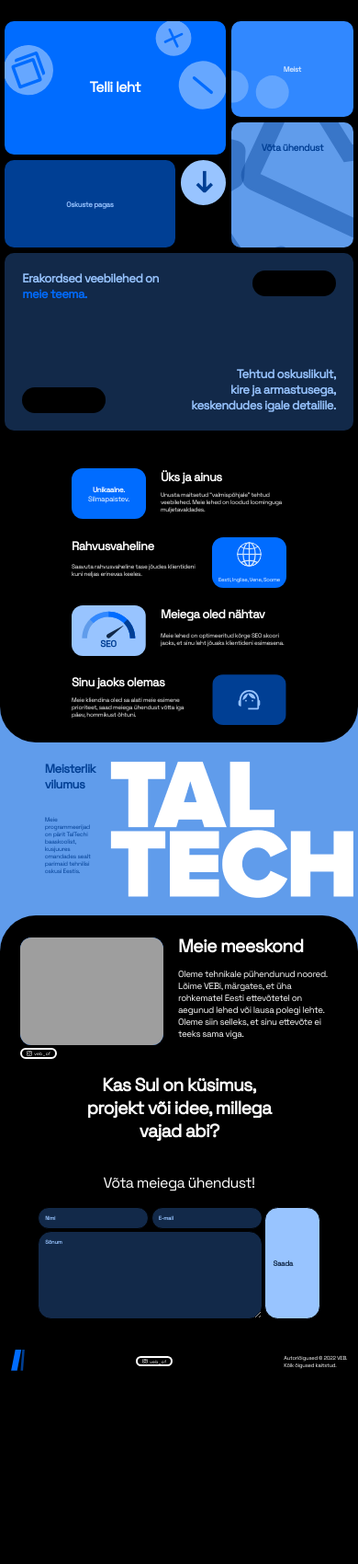
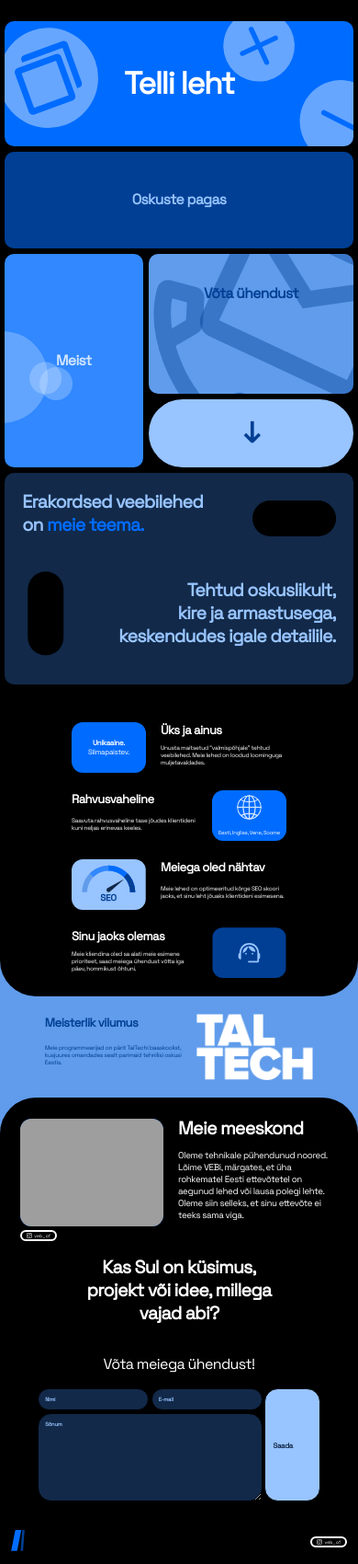
Before and after one commit to n0ll0/NEW-VEP, a PHP site: page / in a window 390 px wide. Shown: the part 52-1752 px from the top of the page at 92% size. Before the commit the page ends 1542 px from the top, so only its background shows below. Run offline with PHP 8.4, Linux system fonts and the light colour scheme; grey boxes are pictures that could not be loaded.

Commit message:
with mobile

```diff
--- a/index.html
+++ b/index.html
@@ -67,7 +67,7 @@
         <!-- suurem asi -->
         <div id="meie-teema" class="grid-child flex">
           <div class="flex-col">
-            <h2>Erakordsed veebilehed on <b>meie teema.</b></h2>
+            <h2>Erakordsed veebilehed <br>on <b>meie teema.</b></h2>
             <span><h2>Erakordsus ja pisidetailid</h2></span>
           </div>
           <div class="flex-col">
@@ -98,7 +98,7 @@
           <h2>Sinu jaoks olemas</h2>
           <p>Meie kliendina oled sa alati meie esimene prioriteet, saad meiega ühendust võtta iga päev, hommikust õhtuni.</p>
         </div>
-</nightmare>
+      </nightmare>
     </div>
     <!-- sinisel taustal -->
     <div class="article" id="Meisterlik">
--- a/scss/style.css
+++ b/scss/style.css
@@ -1,3 +1,4 @@
+@charset "UTF-8";
 @import 'https://fonts.googleapis.com/css?family=Space Grotesk';
 html {
   scroll-behavior: smooth;
@@ -132,8 +133,8 @@ main #grid #telli-leht > div img {
   border-radius: 100%;
   width: 1.985vw;
 }
-main #grid #telli-leht:hover > div :nth-child(1), main #grid #telli-leht:hover > div :nth-child(2), main #grid #telli-leht:hover > div :nth-child(3) {
-  transform: unset;
+main #grid #telli-leht:hover > div img {
+  transform: unset !important;
   opacity: 1;
 }
 main #grid #telli-leht:hover h2 {
@@ -179,7 +180,7 @@ main #grid #Meist ul :nth-child(5) {
   transform: translate(23vw, 2vw) scale(20);
 }
 main #grid #Meist:hover ul :nth-child(1), main #grid #Meist:hover ul :nth-child(2), main #grid #Meist:hover ul :nth-child(3), main #grid #Meist:hover ul :nth-child(4), main #grid #Meist:hover ul :nth-child(5) {
-  transform: translate(-3.4vw, 4vw) scale(3);
+  transform: translate(-3.4vw, 4vw) scale(3) !important;
 }
 main #grid #TALTECH {
   grid-area: d;
@@ -203,7 +204,7 @@ main #grid #TALTECH .background {
   opacity: 0;
 }
 main #grid #TALTECH:hover .background {
-  opacity: 0.3;
+  opacity: 0.3 !important;
 }
 main #grid #arrow {
   grid-area: e;
@@ -212,7 +213,6 @@ main #grid #arrow {
   overflow: hidden;
   background-color: #98C4FF;
   color: #003F94;
-  aspect-ratio: 1;
 }
 main #grid #arrow h2 {
   transform: scale(2);
@@ -443,38 +443,6 @@ main .article #rahv:hover b img {
 main .article #unik:hover b {
   opacity: 0.001;
 }
-@-webkit-keyframes come-right {
-  from {
-    transform: translateX(200%);
-  }
-  to {
-    transform: translateX(0);
-  }
-}
-@keyframes come-right {
-  from {
-    transform: translateX(200%);
-  }
-  to {
-    transform: translateX(0);
-  }
-}
-@-webkit-keyframes come-left {
-  from {
-    transform: translateX(-200%);
-  }
-  to {
-    transform: translateX(0);
-  }
-}
-@keyframes come-left {
-  from {
-    transform: translateX(-200%);
-  }
-  to {
-    transform: translateX(0);
-  }
-}
 main #Meisterlik {
   width: 75%;
   grid-template-areas: "h i" "p i";
@@ -634,4 +602,77 @@ footer img {
 }
 .instagram:hover::after {
   content: "Instagram";
+}
+
+@media screen and (max-width: 768px) {
+  #grid {
+    grid-template-areas: "a a" "d d" "b c" "b e" "f f" !important;
+    grid-template-columns: 0.81034fr 1.189655172fr !important;
+    grid-template-rows: 0.9fr 0.7fr 1fr 0.5fr 1.5fr !important;
+  }
+  #grid h2 {
+    font-size: 4vw !important;
+  }
+  #telli-leht h2 {
+    font-size: 8.6vw !important;
+    padding: 7% 11% !important;
+  }
+  #telli-leht > div {
+    right: 20% !important;
+    top: 17% !important;
+  }
+  #telli-leht img {
+    width: 19% !important;
+  }
+  #telli-leht img:nth-child(1) {
+    transform: translate(35vw, 20vw) scale(6) rotate(27deg) !important;
+  }
+  #telli-leht img:nth-child(2) {
+    transform: translate(-51vw, 8vw) rotate(-20deg) scale(7) !important;
+  }
+  #TALTECH h2 {
+    font-size: 4vw !important;
+  }
+  #Meist h2 {
+    font-size: 4vw !important;
+  }
+  #Meist ul {
+    gap: 1.5em !important;
+    transform: translate(-10%);
+  }
+  #vota-uhendust:hover :nth-child(3) {
+    transform: translate(-110%, -20%) scale(2) !important;
+  }
+  #meie-teema {
+    flex-flow: column nowrap;
+  }
+  #meie-teema > div {
+    display: block !important;
+    width: 100% !important;
+  }
+  #meie-teema > div > h2 {
+    font-size: 5vw !important;
+    white-space: nowrap;
+  }
+  #meie-teema span h2 {
+    font-size: clamp(18px, 2vw, 24px) !important;
+  }
+  #meie-teema span:nth-child(1) {
+    transform: rotate(90deg) translate(20%, 50%);
+    float: left;
+  }
+  #meie-teema span:nth-child(2) {
+    float: right;
+    transform: translateY(-100%);
+  }
+  #Meisterlik img {
+    width: 32.575vw !important;
+  }
+  footer p {
+    display: none;
+  }
+  footer img::after {
+    content: "Autoriõigused © 2022 VEB.<br> Kõik õigused kaitstud.";
+    color: #fff;
+  }
 }/*# sourceMappingURL=style.css.map */
--- a/scss/style.scss
+++ b/scss/style.scss
@@ -132,9 +132,8 @@ main {
 
       &:hover {
         >div {
-          // transform: translateY(0.5vw);
-          :nth-child(1), :nth-child(2), :nth-child(3) {
-            transform: unset;
+          img {
+            transform: unset !important;
             opacity: 1;
           }
         }
@@ -186,7 +185,7 @@ main {
       }
       &:hover ul {
         :nth-child(1), :nth-child(2), :nth-child(3), :nth-child(4), :nth-child(5) {
-          transform: translate(-3.4vw,4vw) scale(3);
+          transform: translate(-3.4vw,4vw) scale(3) !important;
 
         }
       }
@@ -215,7 +214,7 @@ main {
 
       }
       &:hover  .background {
-        opacity: 0.3;
+        opacity: 0.3 !important;
       }
     }
     // nool ************************************************************************
@@ -226,7 +225,7 @@ main {
       overflow: hidden;
       background-color: #98C4FF;
       color: #003F94;
-      aspect-ratio: 1;
+
       h2 {
         transform: scale(2);
         text-align: center;
@@ -442,28 +441,6 @@ main {
 
   }
 
-  nightmare {
-
-    @keyframes come-right {
-      from {
-        transform: translateX(200%);
-      }
-      to {
-        transform: translateX(0);
-      }
-    }
-    @keyframes come-left {
-      from {
-        transform: translateX(-200%);
-      }
-
-      to {
-        transform: translateX(0);
-      }
-
-    }
-  }
-
   // heledam ala************************************************************************
   #Meisterlik {
     width: 75%;
@@ -633,5 +610,79 @@ footer {
   }
 }
 @media screen and (max-width: 768px) {
+  #grid {
+    grid-template-areas: "a a" "d d" "b c" "b e" "f f" !important;
+    grid-template-columns: 0.81034fr 1.189655172fr !important;
+    grid-template-rows: 0.9fr 0.7fr 1fr 0.5fr 1.5fr !important;
+    h2 {
+      font-size: 4vw !important;
+    }
+  }
+  #telli-leht {
+    h2 {
+      font-size: 8.6vw !important;
+      padding: 7% 11% !important;
+    }
+    >div {
+      right: 20% !important;
+      top: 17% !important;
+    }
+    img {
+      width: 19% !important;
+      &:nth-child(1) {transform: translate(35vw, 20vw) scale(6) rotate(27deg) !important;}
+      &:nth-child(2) {transform: translate(-51vw, 8vw) rotate(-20deg) scale(7) !important;}
+    }
+  }
+  #TALTECH {
+    h2 {
+      font-size: 4vw !important;
+    }
+  }
+  #Meist {
+    h2 {font-size: 4vw !important;}
+    ul {
+      gap: 1.5em !important;
+      transform: translate(-10%);
+    }
+  }
+  #vota-uhendust:hover :nth-child(3) {
+    transform: translate(-110%, -20%) scale(2) !important;
+  }
+  #meie-teema {
+    flex-flow: column nowrap;
+    >div {
+      display: block !important;
+      width: 100% !important;
 
+      >h2 {
+        font-size: 5vw !important;
+        white-space: nowrap;
+      }
+    }
+    span {
+      h2 {
+        font-size: clamp(18px, 2vw, 24px) !important;
+      }
+      &:nth-child(1){
+        transform: rotate(90deg) translate(20%, 50%);
+        float: left;
+      }
+      &:nth-child(2) {
+        float: right;
+        transform: translateY(-100%);
+      }
+    }
+  }
+  #Meisterlik {
+    img {
+      width: 32.575vw !important;
+    }
+  }
+  footer {
+    p {display: none;}
+    img::after {
+      content: "Autoriõigused © 2022 VEB.<br> Kõik õigused kaitstud.";
+      color: #fff;
+    }
+  }
 }
```
Also changed, not shown: 1 other file.
